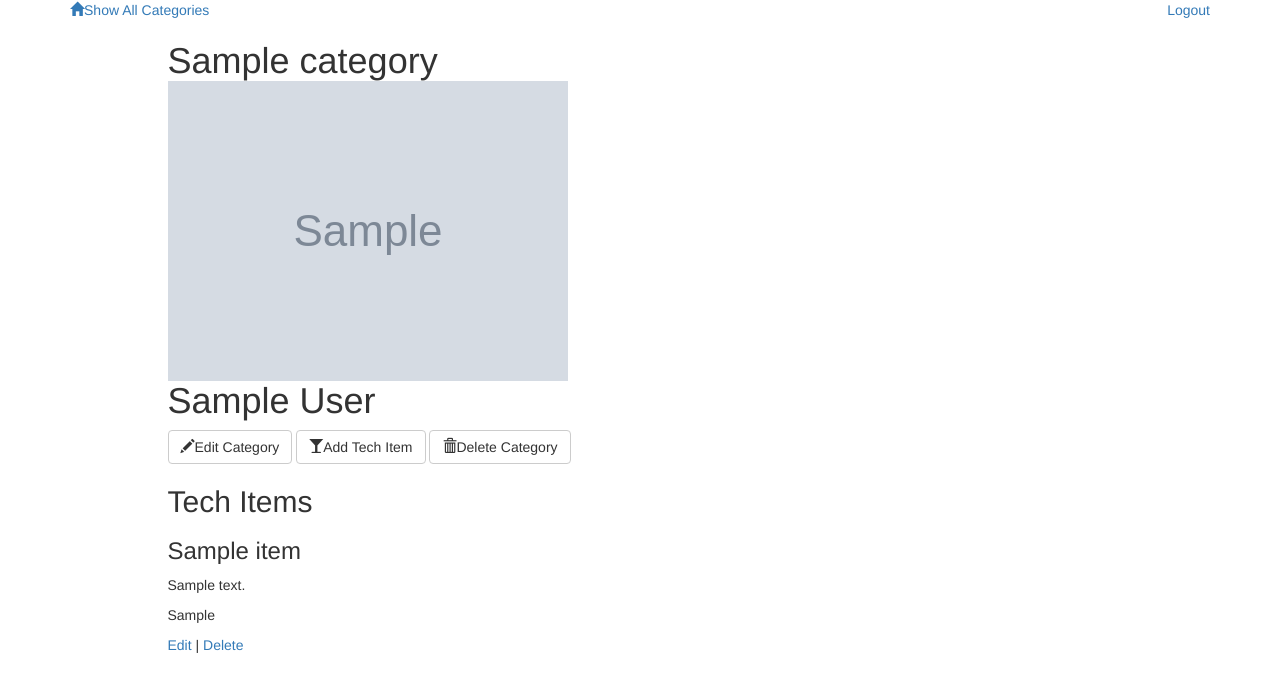
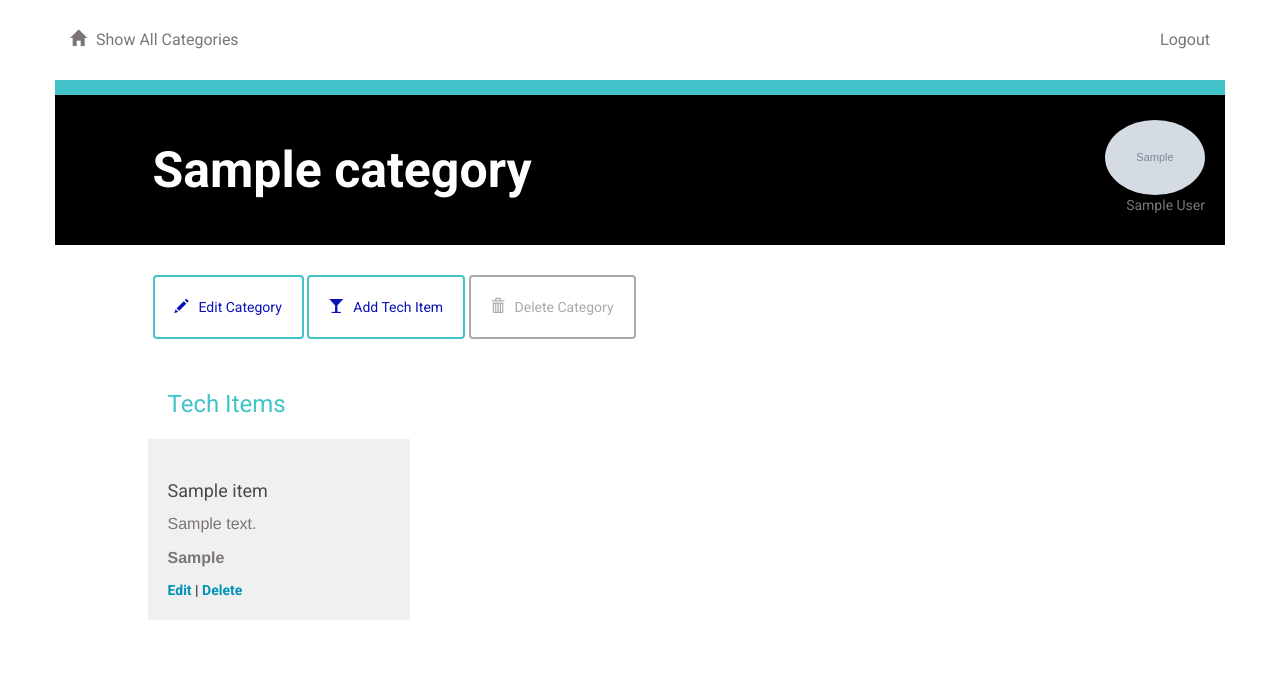
Before and after one commit to adi0319/items_project, a Flask app: page /category/1/ in a window 1280 px wide. Shown: the top 692 px of the page. Run offline with Flask 2, Linux system fonts and the light colour scheme; the visitor is signed in with stand-in values (Sample User, id 1); tables that the repository leaves empty hold one stand-in row (values such as "Sample post"); grey boxes marked "Sample" are stand-in pictures; some libraries are stand-ins or nearby versions.

Commit message:
Working on app css

```diff
--- a/static/styles.css
+++ b/static/styles.css
@@ -56,12 +56,12 @@ h3 {
 .btn {
 	padding: 20px;
 	margin: 0;
-	border-color: #9FB80A;
+	border-color: #42c3c9;
 	border-width: 2px;
-	color: #9FB80A;;
+	color: #0a11b8;;
 }
 .btn:hover {
-	border-color: #9FB80A;
+	border-color: #1de3e4;
 }
 .btn.delete {
 	border-color: #aaaaaa;
@@ -100,14 +100,15 @@ h3 {
 }
 .banner.main {
 	height: 150px;
-	background: url("/static/top-banner.jpg");
+	background: url("/static/tech-banner.jpg");
 	background-position: right;
 	background-repeat: no-repeat;
 	background-size: cover;
+	background-color: #909090;
 }
 .banner.menu {
 	height: 150px;
-	background-color: #E1E17F;
+	background-color: #000000;
 }
 .banner.profile {
 	height: 150px;
@@ -115,13 +116,15 @@ h3 {
 }
 .banner h1 {
 	margin: 45px 0;
+  color: #FFFFFF;
+	font-weight: bolder;
 }
  .category-list {
  	background-color: #F0F0F0;
  	padding: 20px;
 u }
  .category-list:hover {
- 	background-color: #e1e17f;
+ 	background-color: #6ee1e6;
  	padding: 20px;
 }
 .tech-item {
@@ -153,11 +156,14 @@ u }
 	background-color: #98FB98;
 	width:100%;
 	text-decoration: none;
-
 }
 
 .flash li {
 	list-style-type: none;
 	text-align: center;
+}
 
+li, ul {
+	background-color: #a6aff1;
+	color: #FFFFFF;
 }
--- a/templates/category.html
+++ b/templates/category.html
@@ -1,14 +1,13 @@
 {% extends "main.html" %}
 {% block content %}
 {% include "header.html" %}
-	<div class="row divider green">
+	<div class="row divider blue">
 		<div class="col-md-12"></div>
 	</div>
 	<div class="row banner menu">
 		<div class="col-md-11 col-md-offset-1 padding-none">
 			<h1>{{ category.name }}
 			<figure class="creator">
-				<!-- <img src="{{ url_for('static', filename='blank_user.gif') }}"> -->
 				 <img class="img-responsive" src="{{creator.picture}}" alt="{{url_for('static', filename='blank_user.gif')}}">
 				<figcaption>{{creator.name}}</figcaption>
 			</figure>
--- a/templates/editCategory.html
+++ b/templates/editCategory.html
@@ -1,7 +1,7 @@
 {% extends "main.html" %}
 {% block content %}
 {% include "header.html" %}
-	<div class="row divider green">
+	<div class="row divider blue">
 		<div class="col-md-12"></div>
 	</div>
 	<div class="row banner menu">
--- a/templates/editTechItem.html
+++ b/templates/editTechItem.html
@@ -1,7 +1,7 @@
 {% extends "main.html" %}
 {% block content %}
 {% include "header.html" %}
-	<div class="row divider green">
+	<div class="row divider blue">
 		<div class="col-md-12"></div>
 	</div>
 	<div class="row banner menu">
--- a/templates/login.html
+++ b/templates/login.html
@@ -1,6 +1,10 @@
 <!DOCTYPE html>
 <html>
 <head>
+  <link href='http://fonts.googleapis.com/css?family=Roboto:400,300,700' rel='stylesheet' type='text/css'>
+  <link rel="stylesheet" href="//netdna.bootstrapcdn.com/bootstrap/3.1.1/css/bootstrap.min.css">
+  <link rel=stylesheet type=text/css href="{{url_for('static', filename='styles.css')}}">
+
   <!--LOAD PRE-REQUISITES FOR GOOGLE SIGN IN -->
   <script src="https://ajax.googleapis.com/ajax/libs/jquery/1.12.4/jquery.min.js"></script>
   <script src="https://apis.google.com/js/client:platform.js?onload=start" async defer></script>
@@ -17,7 +21,7 @@
 </head>
 
 <body>
-  <button id="signinButton">Google SignIn</button>
+  <button id="signinButton">Google Sign-In</button>
   <div id='result'></div>
 
   <script>
--- a/templates/main.html
+++ b/templates/main.html
@@ -3,7 +3,7 @@
 	<head>
 		<link href='http://fonts.googleapis.com/css?family=Roboto:400,300,700' rel='stylesheet' type='text/css'>
 		<link rel="stylesheet" href="//netdna.bootstrapcdn.com/bootstrap/3.1.1/css/bootstrap.min.css">
-		<!-- <link rel=stylesheet type=text/css href="{{ url_for('static', filename='styles.css') }}"> -->
+		<link rel=stylesheet type=text/css href="{{url_for('static', filename='styles.css')}}">
 	</head>
 	<body>
 		<div class="container">
--- a/templates/newCategory.html
+++ b/templates/newCategory.html
@@ -1,7 +1,7 @@
 {% extends "main.html" %}
 {% block content %}
 {% include "header.html" %}
-	<div class="row divider green">
+	<div class="row divider blue">
 		<div class="col-md-12"></div>
 	</div>
 	<div class="row banner menu">
--- a/templates/newTechItem.html
+++ b/templates/newTechItem.html
@@ -1,7 +1,7 @@
 {% extends "main.html" %}
 {% block content %}
 {% include "header.html" %}
-	<div class="row divider green">
+	<div class="row divider blue">
 		<div class="col-md-12"></div>
 	</div>
 	<div class="row banner menu">
--- a/templates/publicCategory.html
+++ b/templates/publicCategory.html
@@ -2,7 +2,7 @@
 {% block content %}
 {% include "header.html" %}
 
-	<div class="row divider green">
+	<div class="row divider blue">
 		<div class="col-md-12"></div>
 	</div>
 	<div class="row banner menu">
--- a/views.py
+++ b/views.py
@@ -419,4 +419,4 @@ def getUserID(email):
 if __name__ == '__main__':
     app.secret_key = 'DEV_SECRET_KEY'
     app.debug = True
-    app.run(host = '0.0.0.0', port = 5000)
+    app.run(host = '0.0.0.0', port = 5050)
```
Also changed, not shown: static/tech-banner-purple.jpg (added), static/tech-banner.jpg (added).
